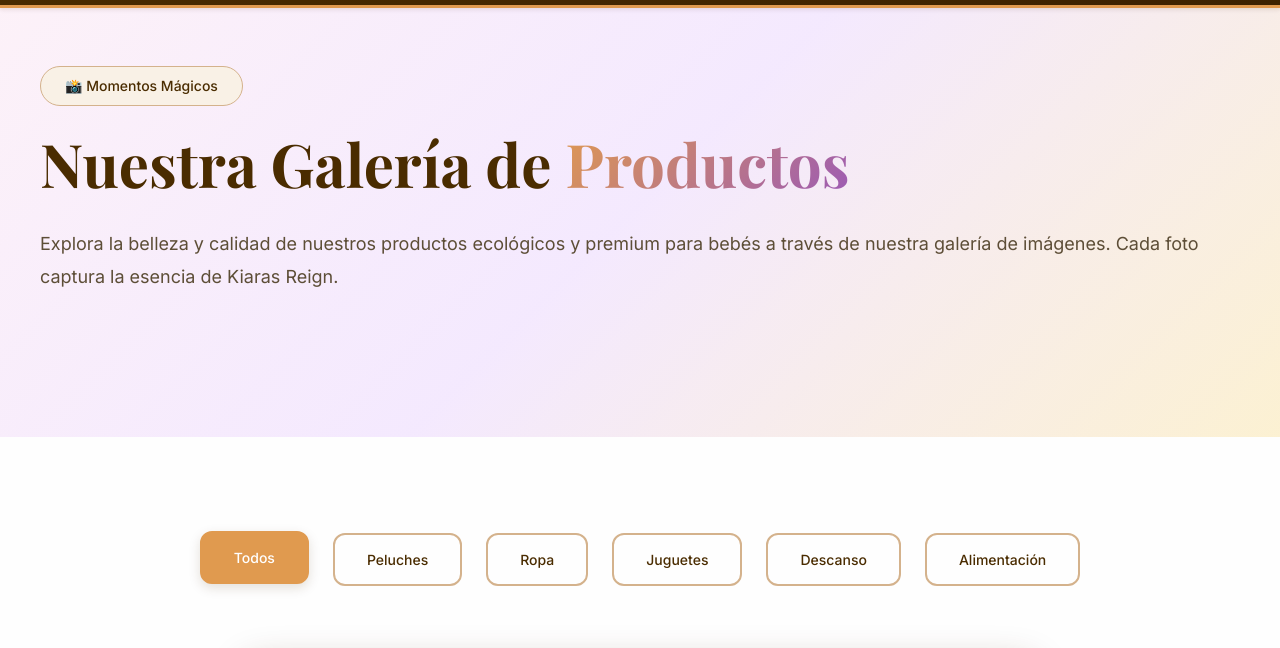
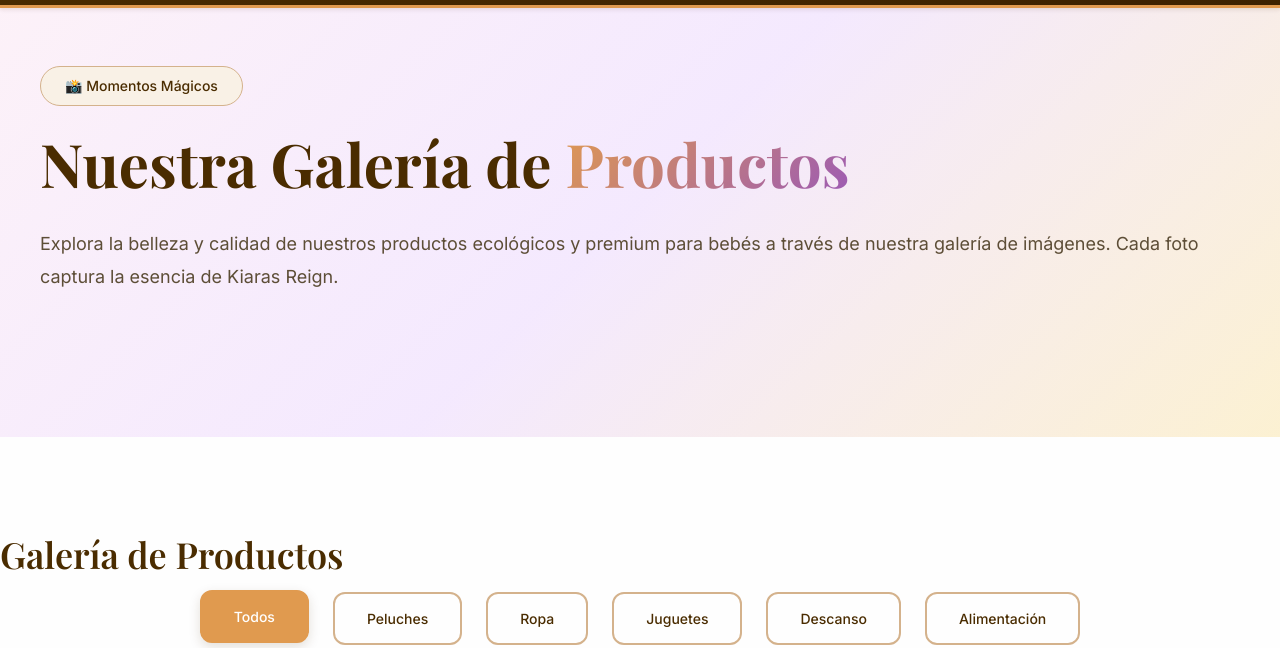
Before and after one commit to GuiTuristico/kiaras-reign-website-java-final, a plain HTML site: page views/galeria.html in a window 1280 px wide. Shown: the part 130-778 px from the top of the page. Drawn offline with nearby package versions, Linux system fonts and the light colour scheme; no server answers.

Commit message:
Update galeria.html

```diff
--- a/views/galeria.html
+++ b/views/galeria.html
@@ -75,6 +75,8 @@
 
         <!-- Sección de Galería Principal -->
 <section class="gallery-main-section">
+
+    <h2>Galería de Productos</h2>
     <div class="container">
         <!-- Filtros de la Galería -->
         <div class="gallery-filters">
```
